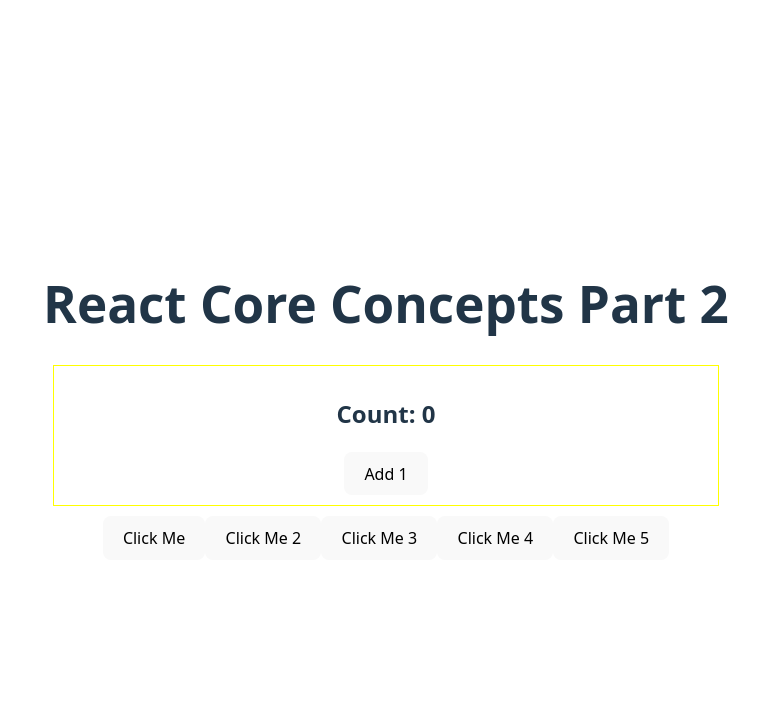
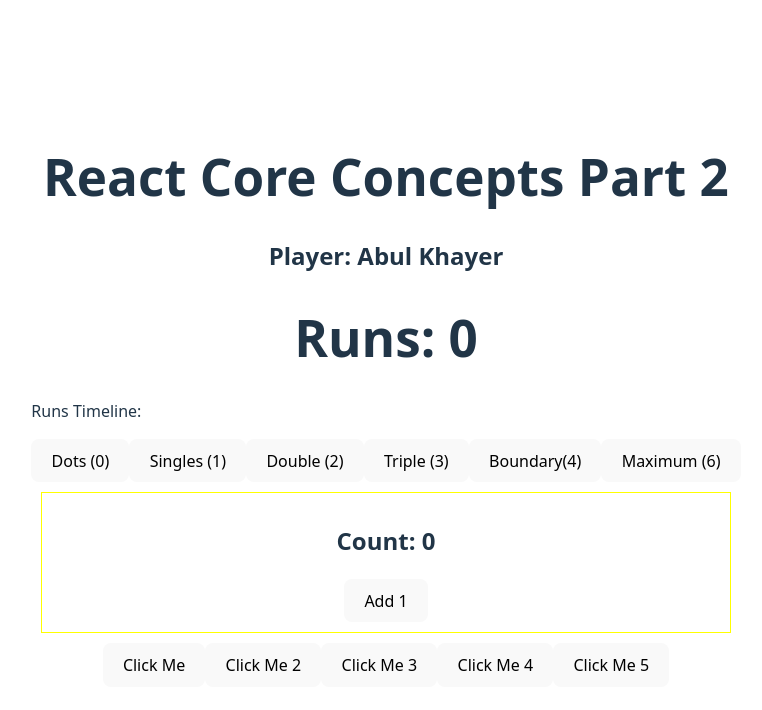
Before and after one commit to rootnure/mr_react-core-concepts, a React (Vite) app: page / in a window 1280 px wide. Shown: the top 710 px of the page, without its empty margins (254-1016 px from the left). Built offline with nearby package versions, Linux system fonts and the light colour scheme.

Commit message:
useState hook

```diff
--- a/src/App.jsx
+++ b/src/App.jsx
@@ -1,6 +1,7 @@
 import './App.css'
 import Counter from './Counter';
 import Friend from './Friend';
+import Player from './Player';
 import ToDo from './Todo'
 import User from './User';
 
@@ -29,6 +30,8 @@ function App() {
   return (
     <>
       <h1>React Core Concepts Part 2</h1>
+      <Player></Player>
+
       <Counter></Counter>
 
       <button onClick={handleClick}>Click Me</button>
--- /dev/null
+++ b/src/Player.jsx
@@ -0,0 +1,33 @@
+import { useState } from 'react';
+
+const Player = () => {
+    const [runs, setRuns] = useState(0);
+    const [runsTimeline, setRunsTimeline] = useState([]);
+
+    const runStyle = {backgroundColor: 'gray', padding: '2px 5px', borderRadius: "5px"};
+
+    const handleRunCount = newRun => {
+        setRuns(curr => curr + newRun);
+        setRunsTimeline([...runsTimeline, newRun]);
+    }
+    return (
+        <div>
+            <h2>Player: Abul Khayer</h2>
+            <h1>Runs: {runs}</h1>
+            {
+                runs >= 50 && <span style={{color: 'green'}}>Congratulation...</span>
+            }
+            <p style={{display: "flex", gap: '5px'}}>Runs Timeline: {runsTimeline.map((run, idx) => <span style={runStyle} key={idx}>{run}</span>)}</p>
+            <div>
+                <button onClick={() => handleRunCount(0)}>Dots (0)</button>
+                <button onClick={() => handleRunCount(1)}>Singles (1)</button>
+                <button onClick={() => handleRunCount(2)}>Double (2)</button>
+                <button onClick={() => handleRunCount(3)}>Triple (3)</button>
+                <button onClick={() => handleRunCount(4)}>Boundary(4)</button>
+                <button onClick={() => handleRunCount(6)}>Maximum (6)</button>
+            </div>
+        </div>
+    );
+};
+
+export default Player;
```
